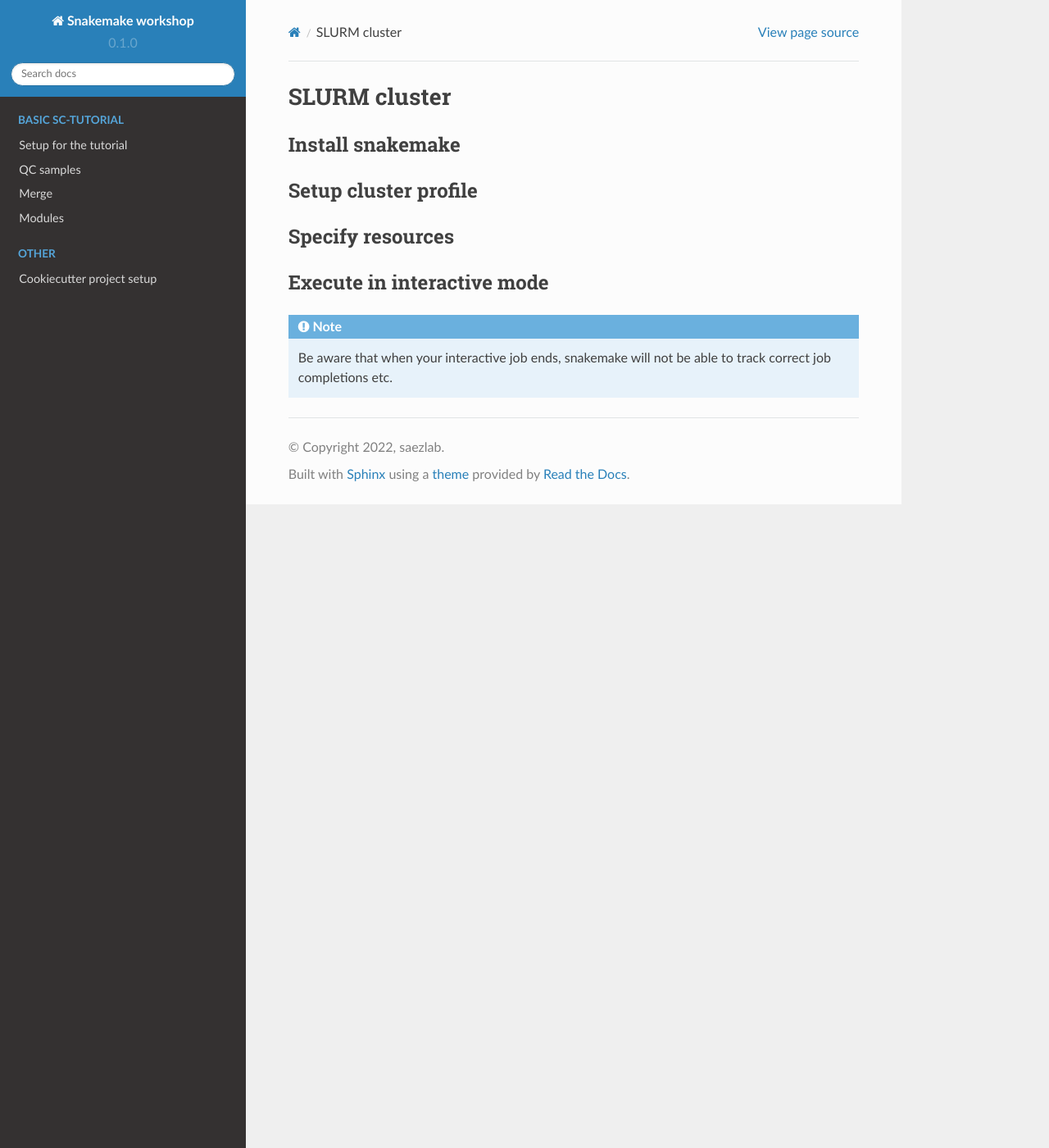
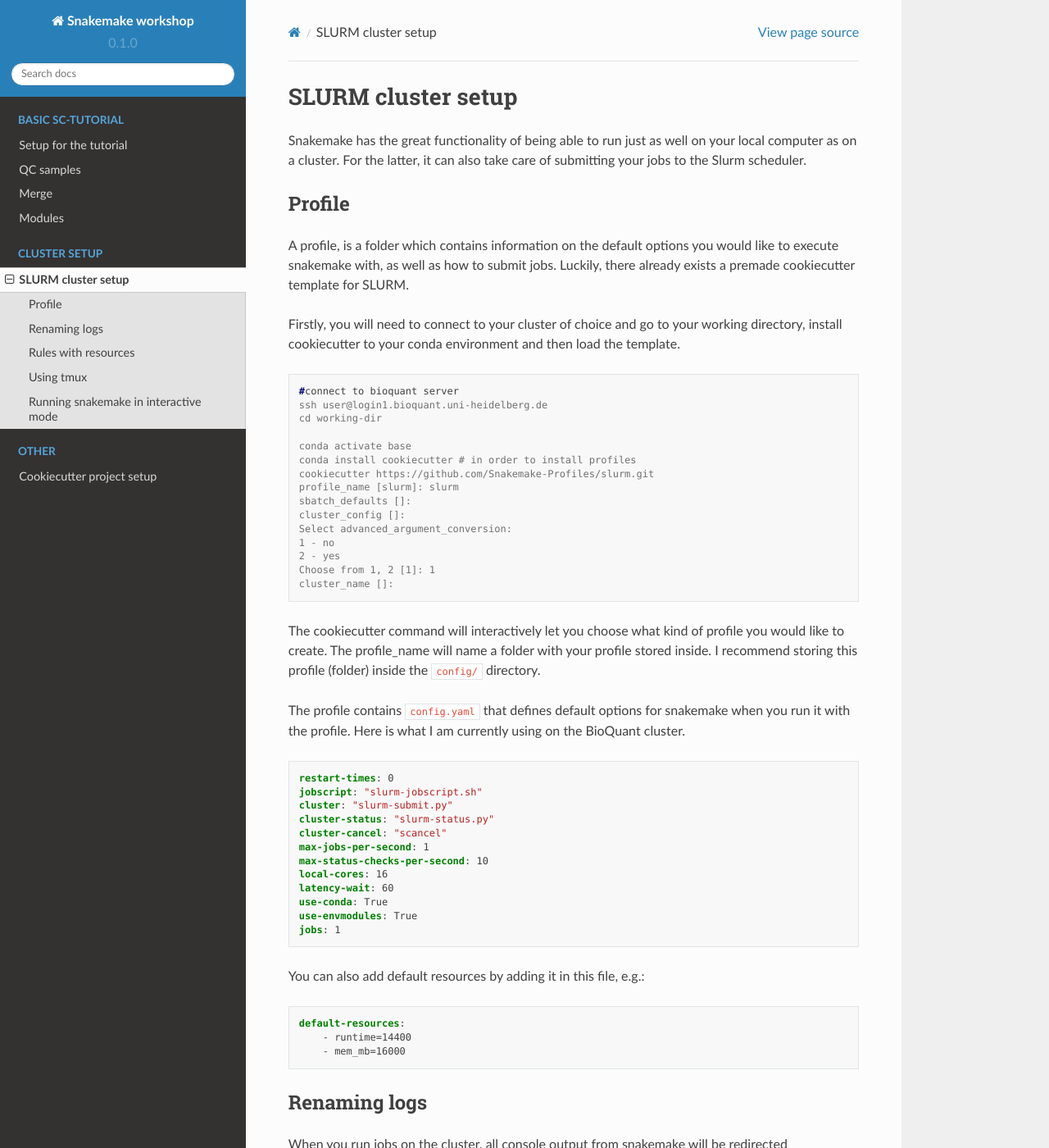
Before and after one commit to slobentanzer/snakemake-workshop, a Sphinx documentation site: the page built from docs/source/tutorial/cluster_setup.rst, in a window 1280 px wide and 1400 px high. Shown: the whole window at 82% size. Built offline with Sphinx 7.4.7 and the Read the Docs theme 2.0.0, drawn with Linux system fonts in a browser that asks for light colours; some of the changed text lies outside the part shown.

Commit message:
added cluster execution

```diff
--- a/docs/source/index.rst
+++ b/docs/source/index.rst
@@ -23,6 +23,12 @@
    tutorial/modules
 
 .. toctree::
+   :caption: Cluster setup
+   :name: basic
+
+   tutorial/cluster_setup
+
+.. toctree::
    :Caption: Other
 
    other/cookiecutter_setup
--- a/docs/source/tutorial/cluster_setup.rst
+++ b/docs/source/tutorial/cluster_setup.rst
@@ -1,20 +1,131 @@
-SLURM cluster
-=============
+SLURM cluster setup
+===================
+Snakemake has the great functionality of being able to run just as well on your local computer as on a cluster. For the latter, it can also take care of submitting your jobs to the Slurm scheduler.
 
-Install snakemake
------------------
+Profile
+-------
+A profile, is a folder which contains information on the default options you would like to execute snakemake with, as well as how to submit jobs. Luckily, there already exists a premade cookiecutter template for SLURM.
+
+Firstly, you will need to connect to your cluster of choice and go to your working directory, install cookiecutter to your conda environment and then load the template.
+
+.. code-block:: console
+
+    #connect to bioquant server
+    ssh user@login1.bioquant.uni-heidelberg.de
+    cd working-dir
+
+    conda activate base
+    conda install cookiecutter # in order to install profiles
+    cookiecutter https://github.com/Snakemake-Profiles/slurm.git
+    profile_name [slurm]: slurm
+    sbatch_defaults []:
+    cluster_config []:
+    Select advanced_argument_conversion:
+    1 - no
+    2 - yes
+    Choose from 1, 2 [1]: 1
+    cluster_name []:
+
+The cookiecutter command will interactively let you choose what kind of profile you would like to create. The profile_name will name a folder with your profile stored inside. I recommend storing this profile (folder) inside the ``config/`` directory.
+
+The profile contains ``config.yaml`` that defines default options for snakemake when you run it with the profile. Here is what I am currently using on the BioQuant cluster.
+
+.. code-block:: yaml
+
+    restart-times: 0
+    jobscript: "slurm-jobscript.sh"
+    cluster: "slurm-submit.py"
+    cluster-status: "slurm-status.py"
+    cluster-cancel: "scancel"
+    max-jobs-per-second: 1
+    max-status-checks-per-second: 10
+    local-cores: 16
+    latency-wait: 60
+    use-conda: True
+    use-envmodules: True
+    jobs: 1
+
+You can also add default resources by adding it in this file, e.g.:
+
+.. code-block:: yaml
+
+    default-resources:
+        - runtime=14400
+        - mem_mb=16000
+
+Renaming logs
+-------------
+When you run jobs on the cluster, all console output from snakemake will be redirected automatically to the slurm .out and .err files. You can change their naming by modifying ``settings.json`` to the following:
+
+.. code-block:: json
+
+    {
+        "SBATCH_DEFAULTS": "job-name=smk-{rule}-{wildcards} output=logs/{rule}/{rule}-{wildcards}-%j.out",
+        "CLUSTER_NAME": "",
+        "CLUSTER_CONFIG": "",
+        "ADVANCED_ARGUMENT_CONVERSION": "no"
+    }
+
+Change the naming scheme as is most convenient to you, or to a dedicated slurm logs folder
 
 
-Setup cluster profile
----------------------
+Rules with resources
+--------------------
+Rules can have ``resources`` and ``threads`` directives. For example:
 
+.. code-block:: python
 
-Specify resources
------------------
+    rule run_misty_views:
+        input:
+            expr = "results/exp2/{sandwich}/Misty/view_p{radius}_expr.rds",
+            metab = "results/exp2/{sandwich}/Misty/view_p{radius}_metab.rds"
+        output:
+            directory("results/exp2/{sandwich}/Misty/model_p{radius}_int-{dtype}")
+        threads: 4
+        resources:
+            mem_mb=25000,
+            disk_mb=1000,
+            time='12:00:00'
+        script: "../scripts/R/misty_exp2_run.R"
 
+These overwrite the defaults from the profile and ask for the appropriate resource allocation.
 
-Execute in interactive mode
----------------------------
+Using tmux
+----------
+When you execute snakemake on the cluster, it runs for the whole time your jobs are running as well and submits new jobs whenever necessary. However, if you just log in normally, any task running when you exit the ssh connection will be stopped.
+
+tmux allows you to have a virtual session running, that you can connect to and disconnet from without cancelling any tasks. It is already preinstalled on the BioQuant cluster. The following command opens a new session called snakes:
+
+.. code-block:: console
+
+    tmux new -s snakes
+
+You detach from it with ``Ctrl-B + D``. To re-attach to the previous session:
+
+.. code-block:: console
+
+    tmux a
+
+Running snakemake in interactive mode
+-------------------------------------
+`Installing snakemake <https://snakemake.readthedocs.io/en/stable/getting_started/installation.html#installation-via-conda-mamba>`_ and your conda environments is no different than installing it on your local computer.
+
+Snakemake monitors your jobs while they are running. It should therefore **not be run on the login nodes** but in a separate interactive job.
+
+.. code-block:: console
+
+    tmux a #attach to your previous tmux session
+
+    srun -t 5:00:00 --mem=5G --pty bash #slurm interactive job
+
+    conda activate snk #activate your snakemake environment
+
+    #check dry-run your rule all
+    snakemake -n --profile ./path_profile_dir
+
+    #-j N specifies the max number of simultaneous jobs submitted at the same time
+    #launch snakemake with max 10 parallel jobs
+    snakemake -j 10 --profile ./path_profile_dir
 
 .. note::
-    Be aware that when your interactive job ends, snakemake will not be able to track correct job completions etc.
+    Be aware that when your interactive job ends, snakemake will not be able to track correct job completions etc. The interactive job should therefore have a longer max runtime than any of your jobs
--- a/docs/source/tutorial/modules.rst
+++ b/docs/source/tutorial/modules.rst
@@ -63,6 +63,7 @@
 The implementation should look something like the following. Notice that the path is relative to the ``Snakefile`` location.
 
 .. code-block:: python
+
     module QC:
         snakefile: "rules/QC.smk"
         config: config
@@ -78,6 +79,7 @@
 This should now throw an error since it cannot locate the environment definition:
 
 .. code-block:: console
+
     Building DAG of jobs...
     Updating job dwn_make_samples.
     WorkflowError:
@@ -87,6 +89,7 @@
 Indeed, while the input and output paths are relative to the working directory, the ``conda`` and ``script`` directives take paths relative to the file location where the rule is defined. These should therefore be changed to:
 
 .. code-block:: python
+
     rule QC_sample:
         input:
             'data/{sample}.h5ad'
@@ -120,6 +123,7 @@
 This would therefore look something like:
 
 .. code-block:: python
+
     rule QC_sample:
         input:
             'data/{sample}.h5ad'
```
Also changed, not shown: docs/source/tutorial/QC.rst (+8 -4 lines).
